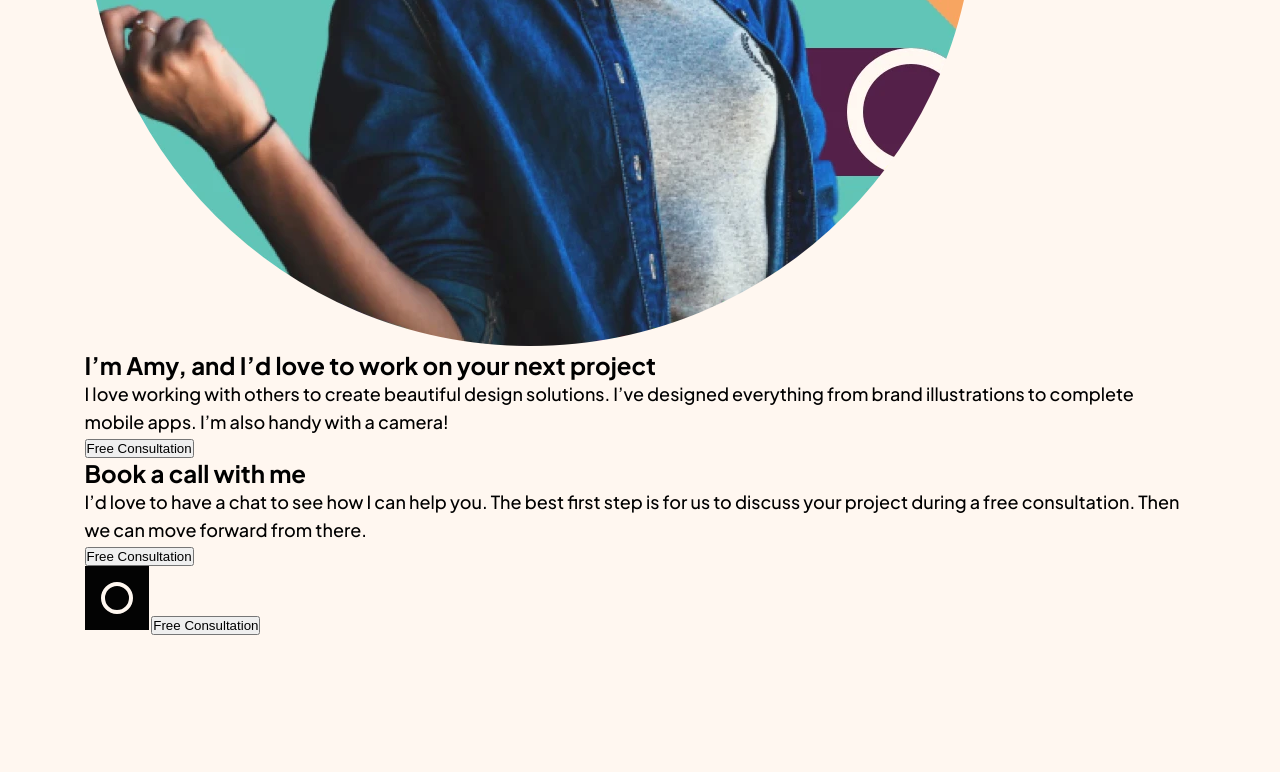
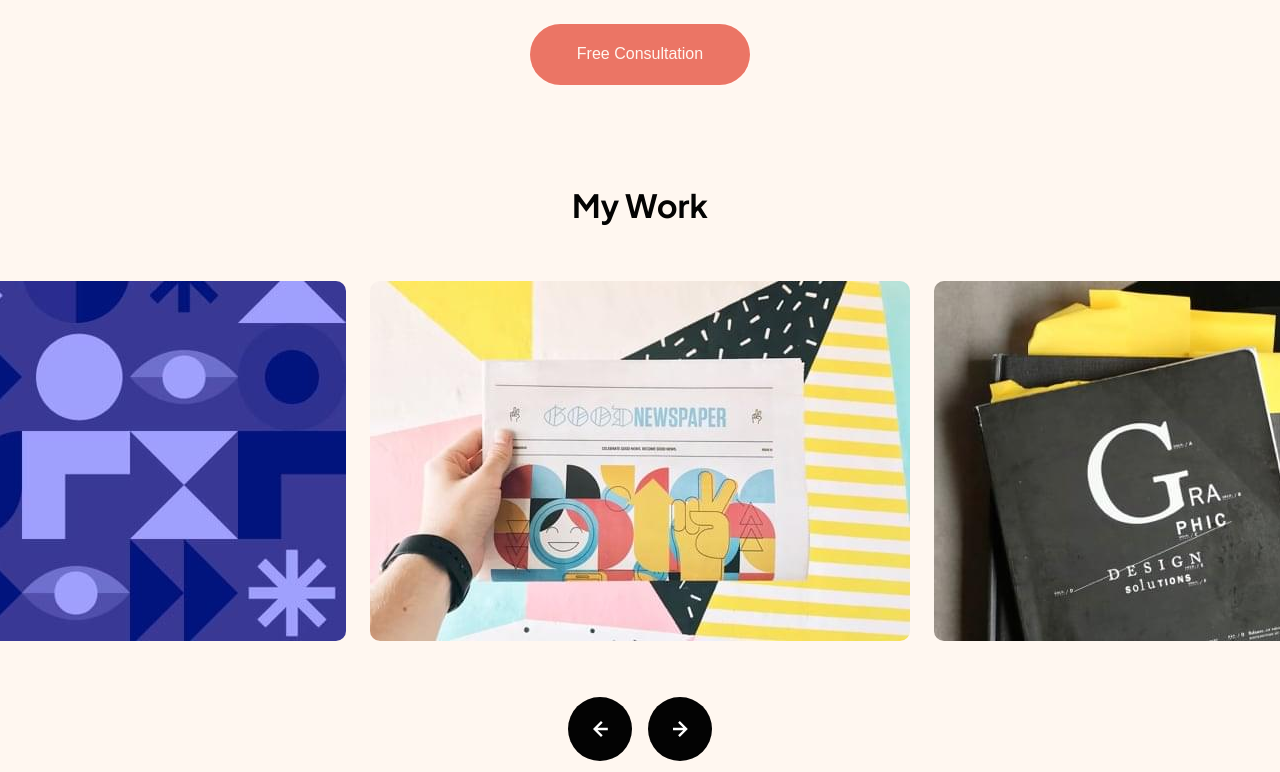
Before and after one commit to Loniewski02/FM-single-page-portfolio, a plain HTML site: page index.html in a window 1280 px wide. Shown: the part 1508-2280 px from the top of the page. Before the commit the page ends 2143 px from the top, so only its background shows below. Drawn offline with Linux system fonts and the light colour scheme.

Commit message:
finished challenge

```diff
--- a/index.html
+++ b/index.html
@@ -18,7 +18,7 @@
   <nav class="nav">
     <div class="wrapper">
       <img src="./dist/img/icons/logo.svg" alt="" class="nav__logo">
-      <button class="nav__btn">Free Consultation</button>
+      <button class="nav__btn btn-styles">Free Consultation</button>
     </div>
   </nav>
 
@@ -63,6 +63,7 @@
         </div>
       </div>
     </section>
+
     <section class="about">
       <div class="wrapper">
         <img src="./dist/img/icons/image-amy.webp" alt="" class="about__img">
@@ -71,12 +72,29 @@
           <p class="about__info-text">I love working with others to create beautiful design solutions. I’ve designed
             everything from brand illustrations
             to complete mobile apps. I’m also handy with a camera!</p>
-          <button class="about__info-btn">Free Consultation</button>
+          <button class="about__info-btn btn-styles">Free Consultation</button>
         </div>
       </div>
     </section>
 
-    <section class="gallery"></section>
+    <section class="slider">
+      <div class="wrapper">
+        <h2 class="slider__title">My Work</h2>
+        <div class="slider__box">
+          <img src="./dist/img/image-slide-1.jpg" alt="" class="slider__img">
+          <img src="./dist/img/image-slide-2.jpg" alt="" class="slider__img">
+          <img src="./dist/img/image-slide-3.jpg" alt="" class="slider__img">
+          <img src="./dist/img/image-slide-4.jpg" alt="" class="slider__img">
+          <img src="./dist/img/image-slide-5.jpg" alt="" class="slider__img">
+        </div>
+        <div class="slider__panel">
+          <div class="slider__panel-btn slider__panel-btn--prev" tabindex="0"><img
+              src="./dist/img/icons/icon-arrow-left.svg" alt=""></div>
+          <div class="slider__panel-btn slider__panel-btn--next" tabindex="0"><img
+              src="./dist/img/icons/icon-arrow-right.svg" alt=""></div>
+        </div>
+      </div>
+    </section>
 
     <section class="contact">
       <div class="wrapper">
@@ -85,7 +103,7 @@
           <p class="contact__text">I’d love to have a chat to see how I can help you. The best first step is for us to
             discuss your project during a
             free consultation. Then we can move forward from there.</p>
-          <button class="contact__btn">Free Consultation</button>
+          <button class="contact__btn btn-styles">Free Consultation</button>
         </div>
       </div>
     </section>
@@ -94,9 +112,10 @@
   <footer class="footer">
     <div class="wrapper">
       <img src="./dist/img/icons/logo.svg" alt="" class="footer__logo">
-      <button class="footer__btn">Free Consultation</button>
+      <button class="footer__btn btn-styles">Free Consultation</button>
     </div>
   </footer>
+  <script src="./dist/js/main.min.js"></script>
 </body>
 
 </html>
--- a/src/js/main.js
+++ b/src/js/main.js
@@ -1,23 +1,42 @@
-const burgerBtn = document.querySelector('.nav__burger-btn');
-const navItems = document.querySelector('.nav__items');
+const sliderBox = document.querySelector('.slider__box');
+const prevBtn = document.querySelector('.slider__panel-btn--prev');
+const nextBtn = document.querySelector('.slider__panel-btn--next');
+const sliderImages = document.querySelectorAll('.slider__img');
+const sliderSpeed = 100;
 
-const handleBurgerBtn = () => {
-	const burgerImgs = burgerBtn.querySelectorAll('img');
-	burgerImgs.forEach(img => {
-		img.classList.toggle('active');
-	});
+let sliderWidth;
+let index = 0;
+
+if (window.innerWidth < 768) {
+	sliderWidth = sliderImages[1].width + 15;
+} else {
+	sliderWidth = sliderImages[1].width + 25;
+}
+
+const handleSlider = () => {
+	index++;
+	changeImage();
 };
 
-const handleNav = () => {
-	handleBurgerBtn();
-	navItems.classList.toggle('nav__items--active');
-	const allNavItems = navItems.querySelectorAll('.nav__item');
-	allNavItems.forEach(item =>
-		item.addEventListener('click', () => {
-			handleBurgerBtn();
-			navItems.classList.remove('nav__items--active');
-		})
-	);
+const changeImage = () => {
+	if (index > 2) {
+		index = -2;
+	} else if (index < -2) {
+		index = 2;
+	}
+
+	sliderBox.style.transform = `translateX(${-index * sliderWidth}px)`;
 };
 
-burgerBtn.addEventListener('click', handleNav);
+const handleNextBtn = () => {
+	index++;
+	changeImage();
+};
+
+const handlePrevBtn = () => {
+	index--;
+	changeImage();
+};
+
+nextBtn.addEventListener('click', handleNextBtn);
+prevBtn.addEventListener('click', handlePrevBtn);
--- a/src/sass/style.scss
+++ b/src/sass/style.scss
@@ -25,6 +25,17 @@ body {
 	width: 100%;
 }
 
+.btn-styles {
+	padding: 0.5em 2.2em;
+	font-size: 1.4rem;
+	color: $off-white;
+	line-height: 2.8rem;
+	border: 2px solid transparent;
+	border-radius: 3em;
+	cursor: pointer;
+	transition: background-color 0.3s;
+}
+
 p {
 	font-size: 1.6rem;
 	line-height: 2.6rem;
@@ -44,13 +55,11 @@ p {
 	}
 
 	&__btn {
-		padding: 0.6em 2em;
-		font-size: 1.4rem;
-		color: $off-white;
 		background-color: $black;
-		border: 2px solid transparent;
-		border-radius: 3em;
-		cursor: pointer;
+
+		&:hover {
+			background-color: $purlpe;
+		}
 	}
 }
 
@@ -84,6 +93,11 @@ p {
 		position: relative;
 		height: 182px;
 		border-radius: 8px;
+		transition: transform 0.3s;
+
+		&:hover {
+			transform: scale(1.02);
+		}
 
 		&-title {
 			position: absolute;
@@ -140,10 +154,159 @@ p {
 	}
 }
 
+.about {
+	padding: 1em;
+	padding-top: 5.3em;
+
+	.wrapper {
+		display: flex;
+		flex-direction: column;
+		align-items: center;
+	}
+
+	&__img {
+		margin-bottom: 2.5em;
+		max-height: 300px;
+		max-width: 300px;
+	}
+
+	&__info {
+		text-align: center;
+
+		&-title {
+			color: $black;
+			font-size: 2.6rem;
+		}
+
+		&-text {
+			margin: 1.5em 0;
+			color: $dark-gray;
+		}
+
+		&-btn {
+			background-color: $soft-red;
+
+			&:hover {
+				background-color: $orange;
+			}
+		}
+	}
+}
+
+.slider {
+	padding-top: 5.3em;
+	.wrapper {
+		max-width: 1440px;
+		overflow: hidden;
+	}
+
+	&__title {
+		color: $black;
+		text-align: center;
+		font-size: 2.4rem;
+	}
+
+	&__box {
+		margin: 2em 0;
+		display: flex;
+		justify-content: center;
+		gap: 1em;
+		transition: transform 0.5s;
+	}
+
+	&__img {
+		min-width: 270px;
+		min-height: 180px;
+		border-radius: 1rem;
+	}
+
+	&__panel {
+		display: flex;
+		justify-content: center;
+		gap: 1em;
+
+		&-btn {
+			display: flex;
+			justify-content: center;
+			align-items: center;
+			width: 64px;
+			height: 64px;
+			background-color: $black;
+			border-radius: 50%;
+			cursor: pointer;
+			transition: background-color 0.3s;
+
+			&:hover {
+				background-color: $purlpe;
+			}
+		}
+	}
+}
+
+.contact {
+	padding: 1em;
+	padding-top: 5.3em;
+
+	&__box {
+		display: flex;
+		flex-direction: column;
+		align-items: center;
+		gap: 1.5em;
+		padding: 3em 1.5em;
+		text-align: center;
+		border-radius: 10px;
+		background-color: $black;
+	}
+
+	&__title {
+		font-size: 2.6rem;
+		color: $off-white;
+	}
+
+	&__text {
+		font-size: 1.6rem;
+		color: $off-white;
+	}
+
+	&__btn {
+		background-color: $soft-red;
+
+		&:hover {
+			background-color: $orange;
+		}
+	}
+}
+
+.footer {
+	padding: 2em 1em;
+	.wrapper {
+		display: flex;
+		justify-content: space-between;
+		align-items: center;
+	}
+
+	&__logo {
+		height: 4.8rem;
+	}
+
+	&__btn {
+		background-color: $black;
+
+		&:hover {
+			background-color: $purlpe;
+		}
+	}
+}
+
 @media (min-width: 768px) {
 	p {
 		font-size: 1.8rem;
 		line-height: 2.8rem;
+	}
+
+	.btn-styles {
+		padding: 0.9em 2.8em;
+		font-size: 1.6rem;
 	}
 
 	.nav {
@@ -151,11 +314,6 @@ p {
 
 		&__logo {
 			height: 6.4rem;
-		}
-
-		&__btn {
-			padding: 0.9em 2.8em;
-			font-size: 1.6rem;
 		}
 	}
 
@@ -172,6 +330,7 @@ p {
 				padding: 0 8em;
 			}
 		}
+
 		&__boxes {
 			grid-template-columns: repeat(4, 1fr);
 			grid-template-rows: repeat(3, auto);
@@ -211,12 +370,71 @@ p {
 			}
 		}
 	}
+
+	.slider {
+		&__title {
+			font-size: 3.2rem;
+		}
+
+		&__box {
+			margin: 3.5em 0;
+			gap: 1.5em;
+		}
+
+		&__img {
+			min-width: 540px;
+			min-height: 360px;
+		}
+	}
+
+	.contact {
+		padding: 2em;
+		&__box {
+			padding: 3.5em 5.5em;
+		}
+
+		&__title {
+			font-size: 3.2rem;
+		}
+
+		&__text {
+			font-size: 1.8rem;
+		}
+	}
+}
+
+@media (min-width: 1200px) {
+	.contact {
+		&__box {
+			padding: 5em;
+			text-align: left;
+			display: grid;
+			grid-template-columns: repeat(12, 1fr);
+			grid-template-rows: repeat(2, auto);
+			gap: 0;
+		}
+
+		&__title {
+			grid-column: 1/8;
+			grid-row: 1/2;
+			margin-bottom: 0.8em;
+		}
+		&__text {
+			grid-column: 1/8;
+			grid-row: 2/3;
+		}
+		&__btn {
+			grid-column: 10/13;
+			grid-row: 1/3;
+		}
+	}
 }
 @media (min-width: 1440px) {
 	p {
 		font-size: 1.8rem;
 		line-height: 2.8rem;
 	}
+
 	.experience {
 		&__info {
 			&-title {
```
Also changed, not shown: README-template.md (deleted), README.md, dist/css/style.min.css, dist/js/main.min.js, screens/desktop-view1.png (added), screens/desktop-view2.png (added), screens/desktop-view4.png (added), screens/desktop-view5.png (added), screens/mobile-view1.png (added), screens/mobile-view2.png (added), screens/mobile-view3.png (added), screens/mobile-view4.png (added), screens/mobile-view5.png (added).
